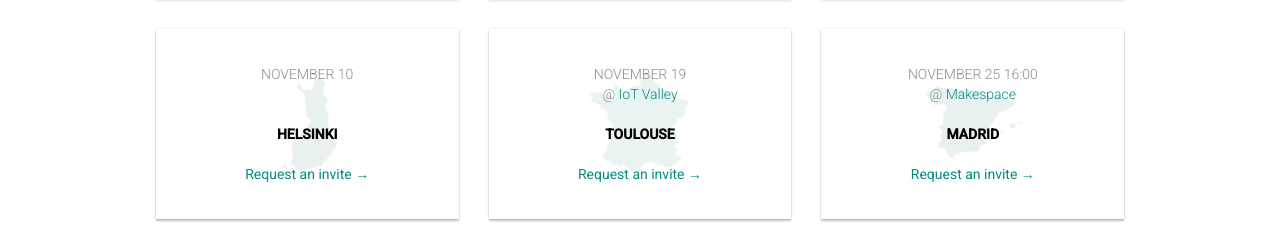
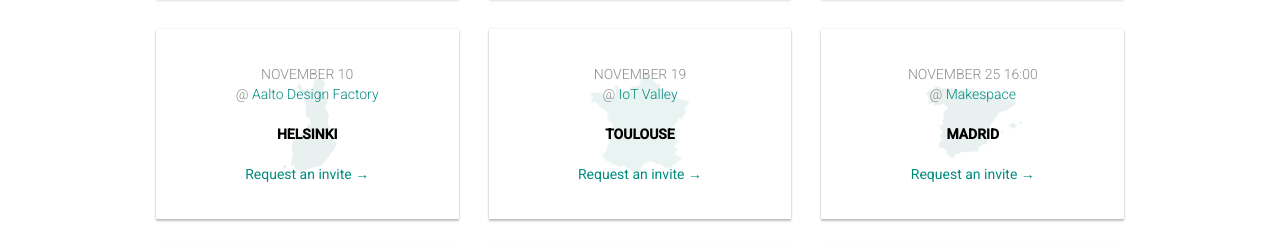
Before and after one commit to sigfox/makers.sigfox.com, a Jekyll site: the page built from tour/index.html, in a window 1280 px wide and 900 px high, scrolled down 1738 px. Shown: the part 174-422 px from the top of the window. Built offline with Jekyll 4.4.1, drawn with Linux system fonts in a browser that asks for light colours.

Commit message:
Tour : update Helsinki location infos

```diff
--- a/_data/tourdates.yml
+++ b/_data/tourdates.yml
@@ -64,6 +64,8 @@
 - city: Helsinki
   country: FIN
   date: 2015/11/10
+  location: Aalto Design Factory
+  locationLink: http://www.aaltodesignfactory.fi/
 
 
 - city: Nice
```
